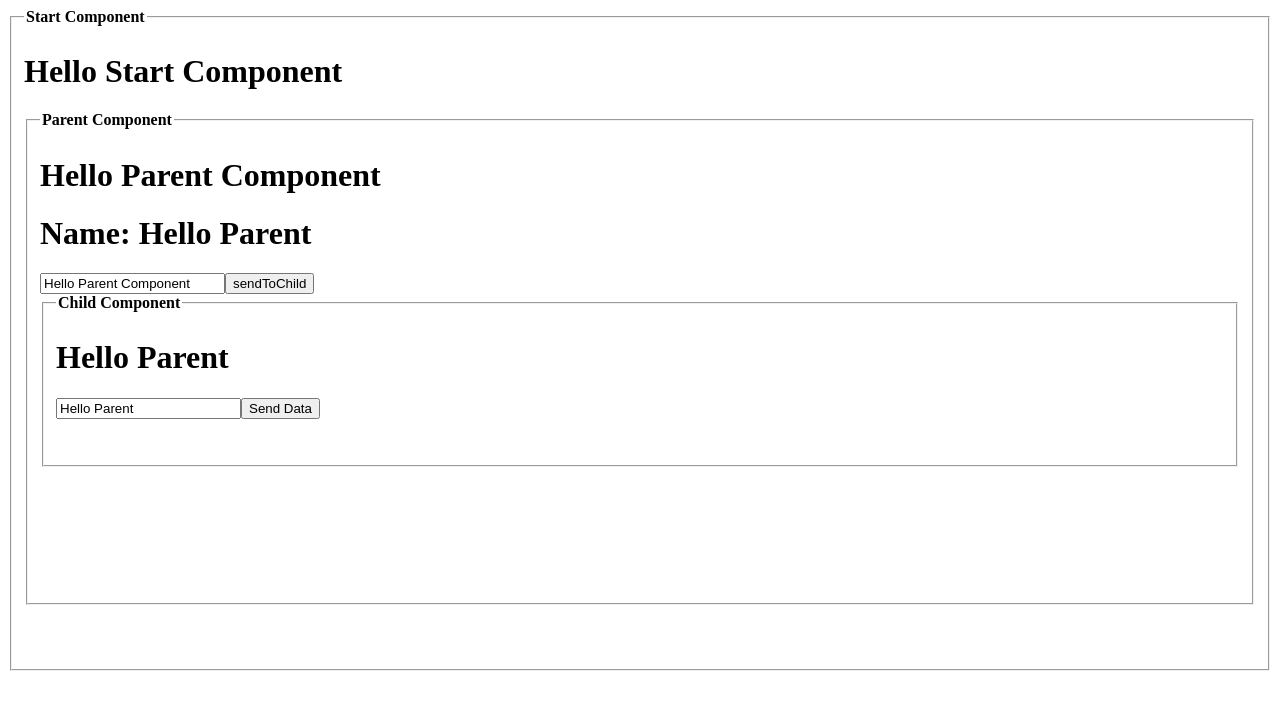
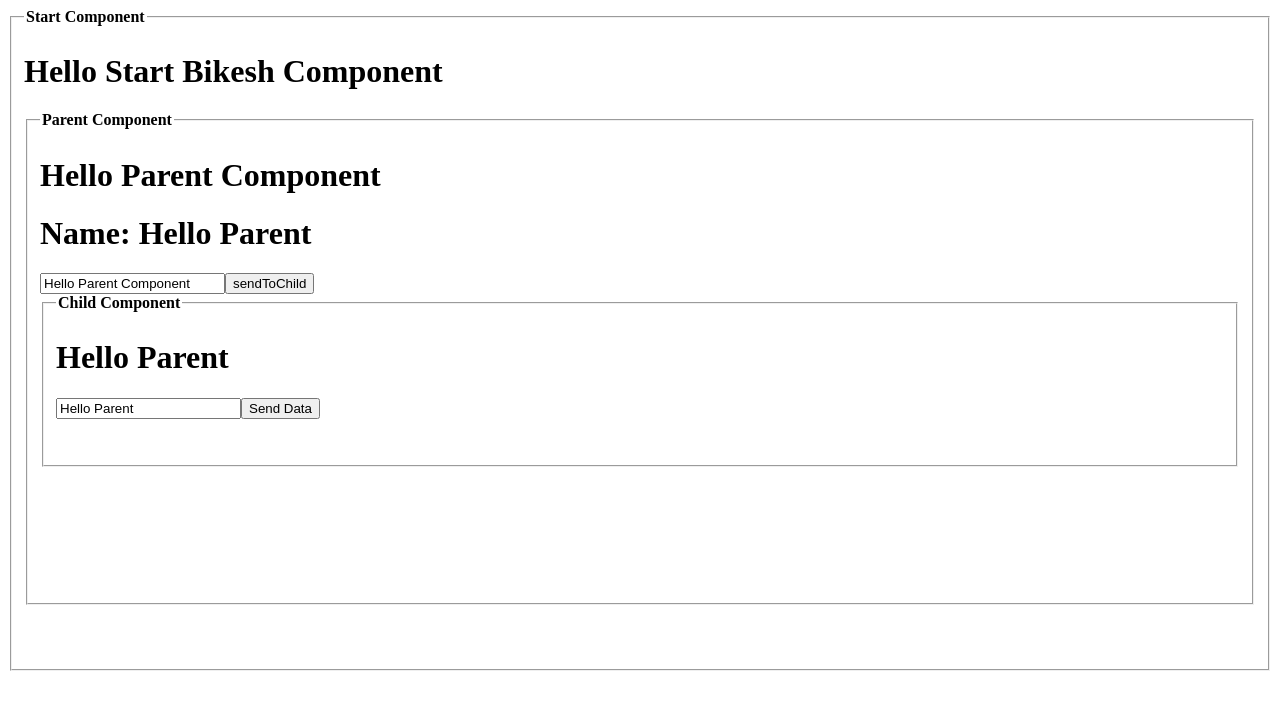
Before and after one commit to Bikeshs/CromaNgDecWEBatch, an Angular app: page / in a window 1280 px wide. Shown: the top 710 px of the page. Built offline with nearby package versions, Linux system fonts and the light colour scheme.

Commit message:
commit for just changes of name

```diff
--- a/src/app/changedetection/start.component.html
+++ b/src/app/changedetection/start.component.html
@@ -1,6 +1,6 @@
 <fieldset>
     <legend><b>Start Component</b></legend>
-    <h1>Hello Start Component</h1>
+    <h1>Hello Start Bikesh Component</h1>
     <parent></parent>
     <br><br><br>
 </fieldset>
```
